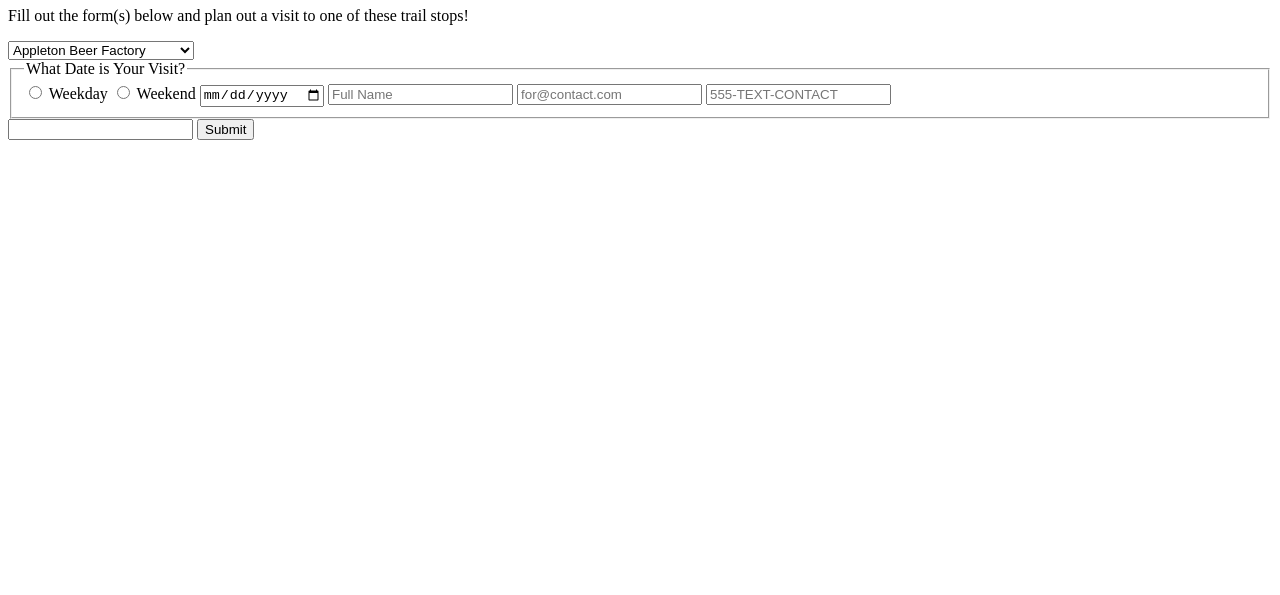
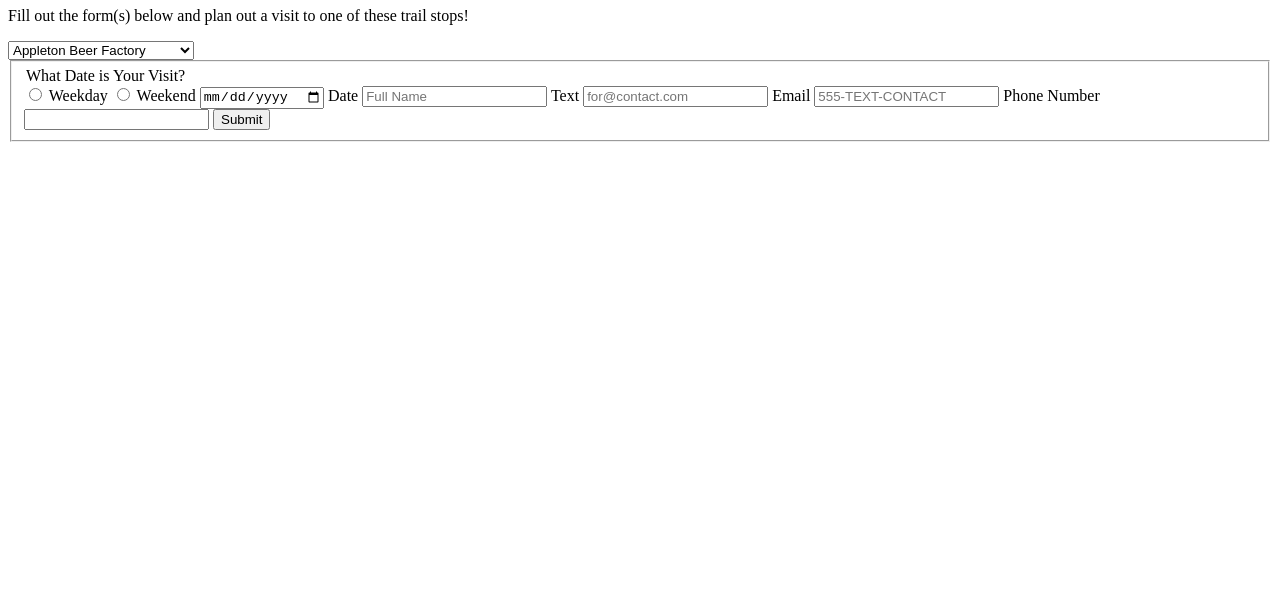
Before and after one commit to SGTYORAKHUNT/CHECKPOINT-2, a plain HTML site: page plan-your-visit.html in a window 1280 px wide. Shown: the part 205-800 px from the top of the page. Drawn offline with Linux system fonts and the light colour scheme.

Commit message:
Add files via upload

```diff
--- a/plan-your-visit.html
+++ b/plan-your-visit.html
@@ -2,10 +2,11 @@
 <html lang="en">
 <head>
 	<meta charset="UTF-8">
-	<meta name="viewport" content="width=device-width, initial scale=1.0">
+	<meta name="viewport" content="width=device-width, initial-scale=1.0">
 	<title>Beer and Cheese Trail</title>
 </head>
 	<body>
+		<header>
 			<nav>
 				<a href="#main">Skip to main content</a>
 				<ul>
@@ -16,6 +17,7 @@
 					<li><a href="about.html">About Us</a></li>
 				</ul>
 			</nav>
+		</header>
 		<main>
 			<h1>Plan Your Visit to the Trail Stops</h1>
 			<p>Fill out the form(s) below and plan out a visit to one of these trail stops!</p>
@@ -28,18 +30,24 @@
 				</optgroup>
 			</select>
 			<fieldset>
+			<form action="/action_page.php">
 				<legend>What Date is Your Visit?</legend>
 				<input type="radio" id="week" name="day">
 				<label for="week">Weekday</label>
 				<input type="radio" id="weekend" name="day">
 				<label for="weekend">Weekend</label>
 				<input type="date">
+				<label for="date">Date</label>
 				<input type="text" placeholder="Full Name">
+				<label for="text">Text</label>
 				<input type="email" placeholder="for@contact.com">
+				<label for="email">Email</label>
 				<input type="tel" placeholder="555-TEXT-CONTACT">
-			</fieldset>
+				<label for="tel">Phone Number</label>
 				<input type="text" name="Submit">
 				<button type="submit">Submit</button>
+			</form>
+			</fieldset>
 		</main>
 	</body>
 </html>
```
Also changed, not shown: about.html (+4 -1 lines), gallery.html (+5 -1 lines), index.html (+4 -1 lines), trail-stops.html (+3 -1 lines). Lines whose indentation alone changed are shown as unchanged.
